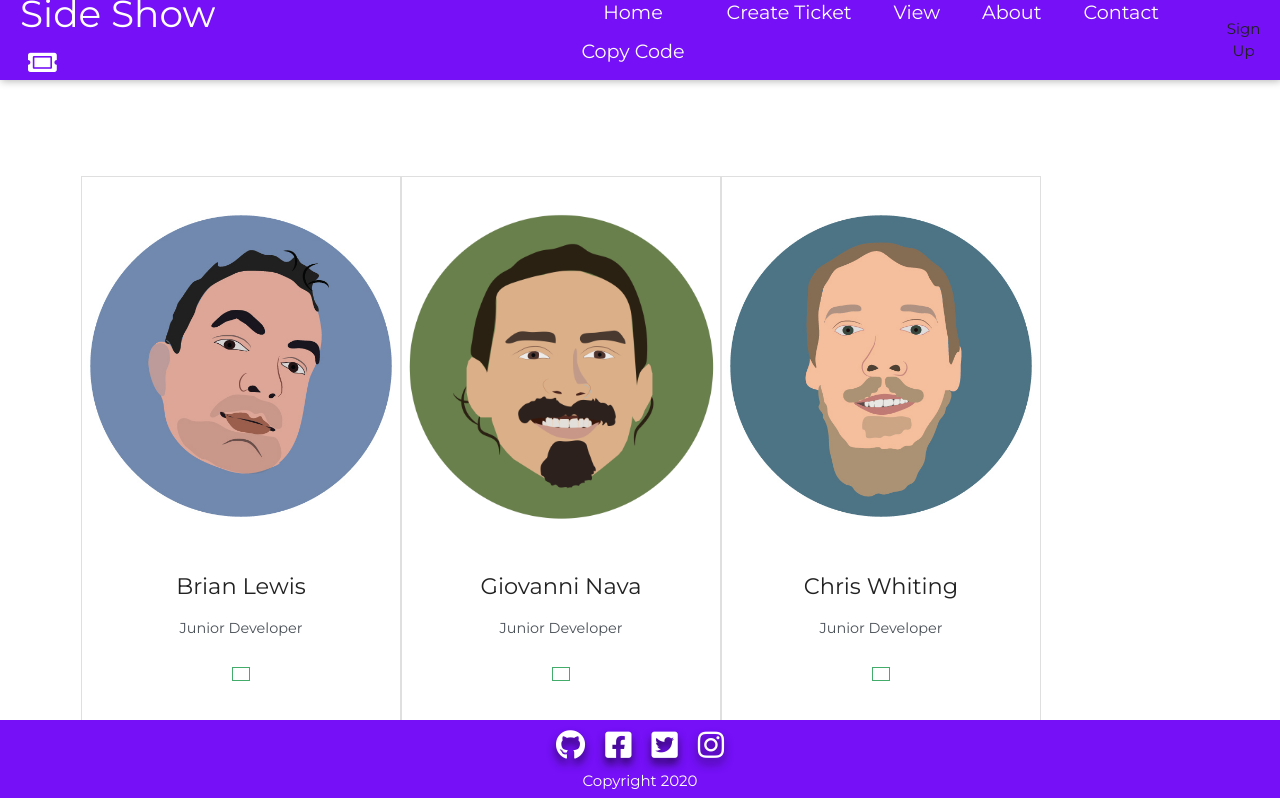
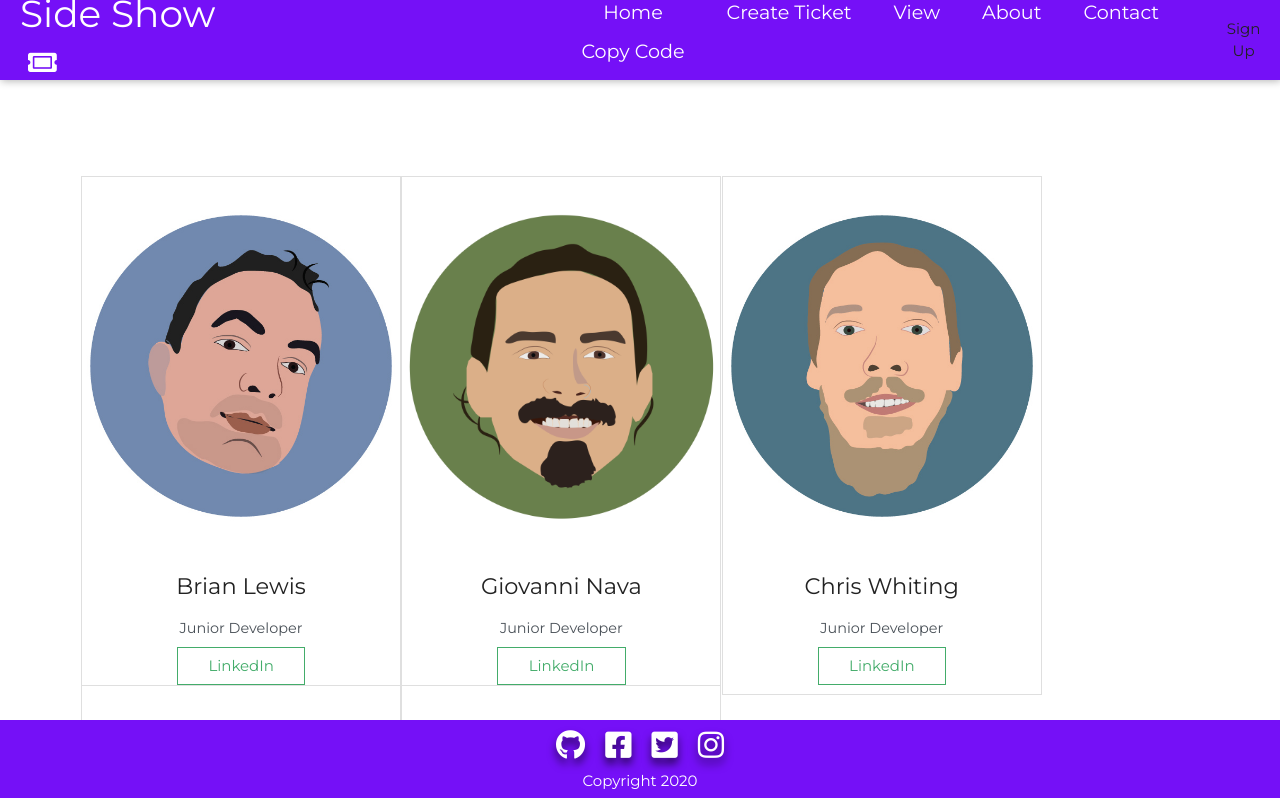
Before and after one commit to Woz-U-Group-Projects/team-sideshow-bob, a React (Create React App) app in the folder client-react/: page /contact in a window 1280 px wide. Shown: the top 798 px of the page. Built offline with nearby package versions, Linux system fonts and the light colour scheme.

Commit message:
Contact Cards Completed

```diff
--- a/client-react/src/components/Cards/Card.js
+++ b/client-react/src/components/Cards/Card.js
@@ -7,6 +7,7 @@ import Brian_Lewis from '../assets/Brian_Lewis.jpg'
 import Scott_Thompson from '../assets/Scott_Thompson.jpg'
 import Chris_Whiting from '../assets/Chris_Whiting.jpg'
 import Gio_Nava from '../assets/Gio_Nava.jpg'
+
 
 
 
@@ -25,19 +26,26 @@ class Cards extends React.Component {
             <div className= "container-fluid1 d-flex justify-content-center">
                 <div className="row">
                     <div className="col-lx">
+
                         <Card imgsrc= {Brian_Lewis} title= "Brian Lewis" text="Junior Developer"></Card>
+                        <a  className="btn btn-outline-success links" href="https://www.linkedin.com/in/briandlewis0612/">LinkedIn</a>
+
                     </div>
                     <div className="col-lx">
-                        <Card imgsrc= {Gio_Nava} title= "Giovanni Nava" text="Junior Developer"/>
+                        <Card imgsrc= {Gio_Nava} title= "Giovanni Nava" text="Junior Developer"  />
+                        <a  className="btn btn-outline-success links" href="https://www.linkedin.com/in/giovannie-nava">LinkedIn</a>
                     </div>
                     <div className="col-lx">
                         <Card imgsrc={Chris_Whiting} title= "Chris Whiting" text="Junior Developer"/>
+                        <a  className="btn btn-outline-success links" href="https://www.linkedin.com/in/chris-whiting-4b817a120/">LinkedIn</a>
                     </div>
                     <div className="col-lx">
                         <Card imgsrc={Beckie_Rich} title= "Beckie Rich" text="Junior Developer"/>
+                        <a  className="btn btn-outline-success links" href="https://www.linkedin.com/in/beckie-rich-22164254/">LinkedIn</a>
                     </div>
                     <div className="col-lx">
                         <Card imgsrc={Scott_Thompson} title= "Scott Thompson" text="Junior Developer"/>
+                        <a  className="btn btn-outline-success links" href="https://www.linkedin.com/in/scott-thompson-7ba618199/">LinkedIn</a>
                     </div>
                 </div>
             </div>
--- a/client-react/src/components/Cards/CardUi.js
+++ b/client-react/src/components/Cards/CardUi.js
@@ -1,9 +1,23 @@
-import React from 'react'
-
+import React, {useState} from 'react'
 import "./cardStyle.css";
 
 
+
 const Card = props => {
+
+    function Ahref() {
+
+        const [state,setState]=useState(false);
+        let url="";
+        return (
+          <div className="Ahref">
+           <a href={url}>LinkedIn handle</a>
+          </div>
+        );
+      }
+
+      const [state,setState]=useState(true);
+
 
 
 return (
@@ -14,7 +28,7 @@ return (
     <div className="card-body text-dark">
     <h4 className="card-title">{props.title}</h4>
     <p className="card-text text-secondary">{props.text} </p>
-    <a href="#" className="btn btn-outline-success">{props.link}</a>
+    {/* <a href='#' className="btn btn-outline-success">{props.button}</a> */}
     </div>
     </div>
 
--- a/client-react/src/components/Cards/cardStyle.css
+++ b/client-react/src/components/Cards/cardStyle.css
@@ -33,3 +33,13 @@
 .card-img-top:hover{
     transform: scale(1.8);
 }
+
+.links {
+    padding: 0.4rem 1.9rem;
+    margin-left: 6rem;
+    margin-right: 6rem;
+    display: block;
+    margin-top: -3rem;
+    z-index: 0;
+    position: relative;
+}
```
